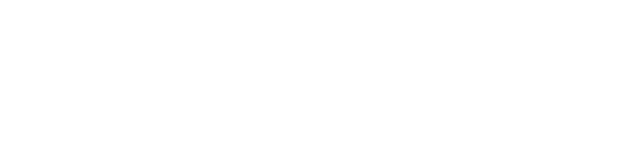
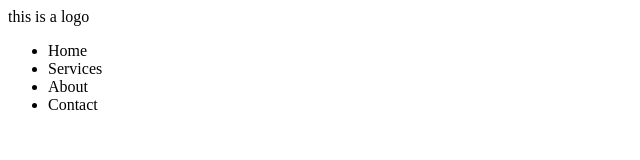
Before and after one commit to SabaRiaz-Coder/Coder-demo, a plain HTML site: page index.html in a window 1280 px wide. Shown: the whole page, without its empty margins (0-640 px from the left). Drawn offline with Linux system fonts and the light colour scheme.

Commit message:
add one file and some changes old file

```diff
--- a/index.html
+++ b/index.html
@@ -6,6 +6,16 @@
     <title>Document</title>
 </head>
 <body>
-
+    <header>
+        <nav>
+            <div class="logo">this is a logo</div>
+            <ul>
+                <li>Home</li>
+                <li>Services</li>
+                <li>About</li>
+                <li>Contact</li>
+            </ul>
+        </nav>
+    </header>
 </body>
 </html>
```
Also changed, not shown: index.js (added).
